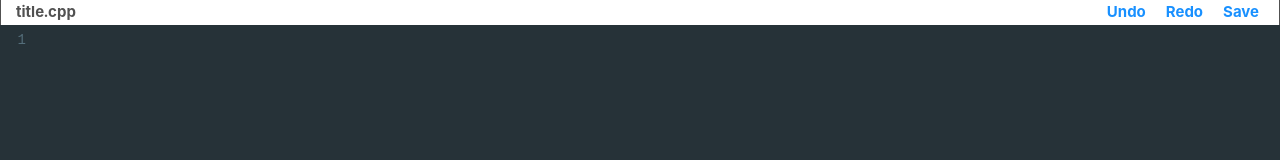
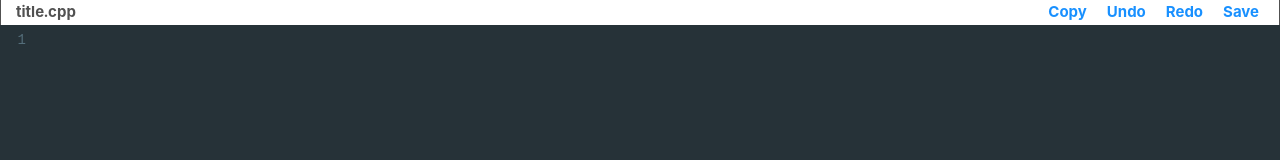
Before and after one commit to OrangeX4/Orangex-UI, a React (Create React App) app: page / in a window 1280 px wide. Both pictures are taken after a click on the element "Edit". Shown: the top 160 px of the page. Built offline with nearby package versions, Linux system fonts and the light colour scheme; no server answers.

Commit message:
Add Copy

```diff
--- a/src/App.tsx
+++ b/src/App.tsx
@@ -422,6 +422,7 @@ function App() {
                             <a onClick={handleSaveFile} className='orangex-edit-title-button' href='/#'>Save</a>
                             <a onClick={() => { cmEditor.focus(); cmEditor.redo() }} className='orangex-edit-title-button' href='/#'>Redo</a>
                             <a onClick={() => { cmEditor.focus(); cmEditor.undo() }} className='orangex-edit-title-button' href='/#'>Undo</a>
+                            <a onClick={() => { cmEditor.focus(); copy(content); message.success('Success to copy all content')}} className='orangex-edit-title-button' href='/#'>Copy</a>
                         </div>
                         <div className='orangex-edit-codemirror'>
                             <CodeMirror
```
